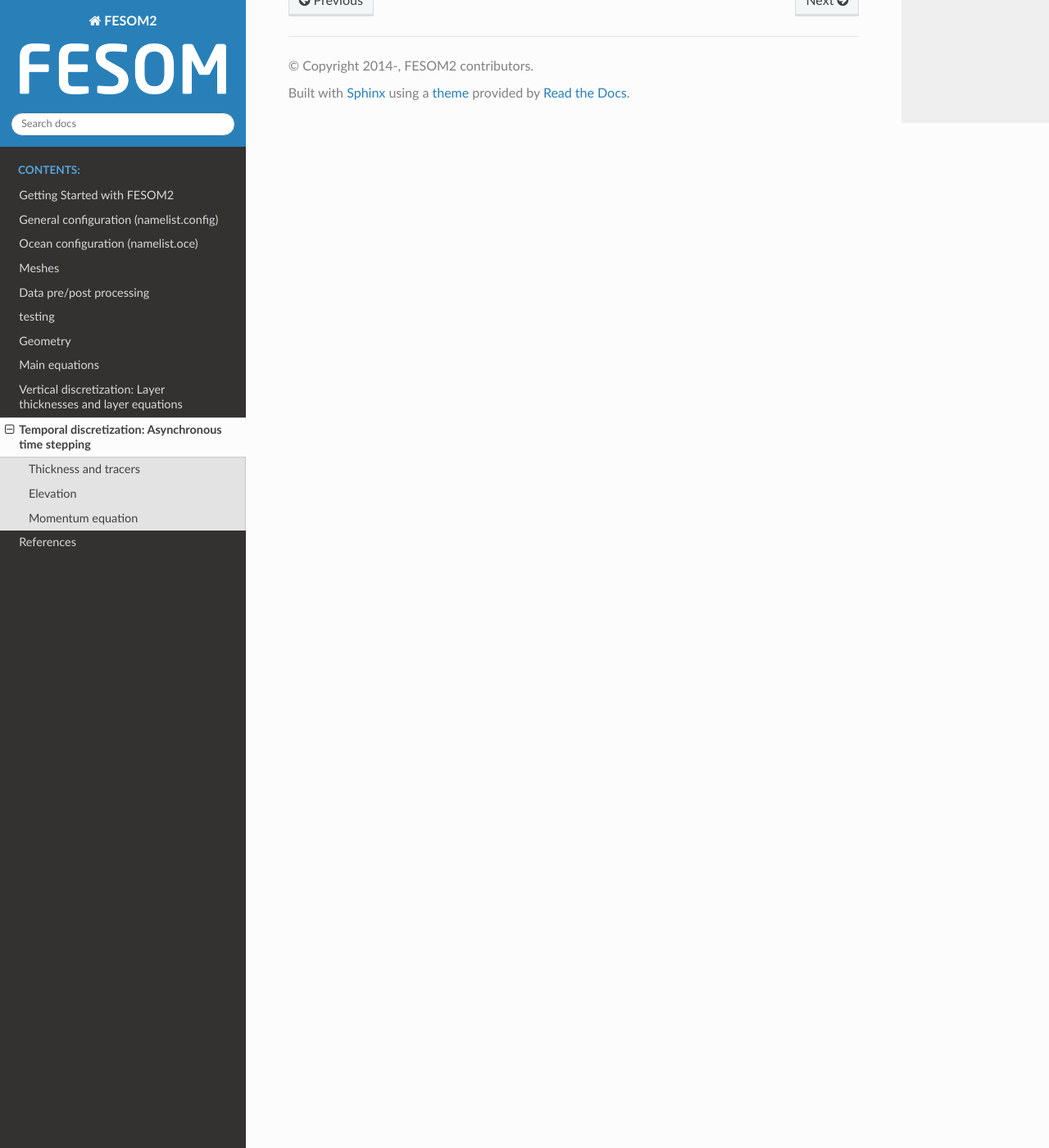
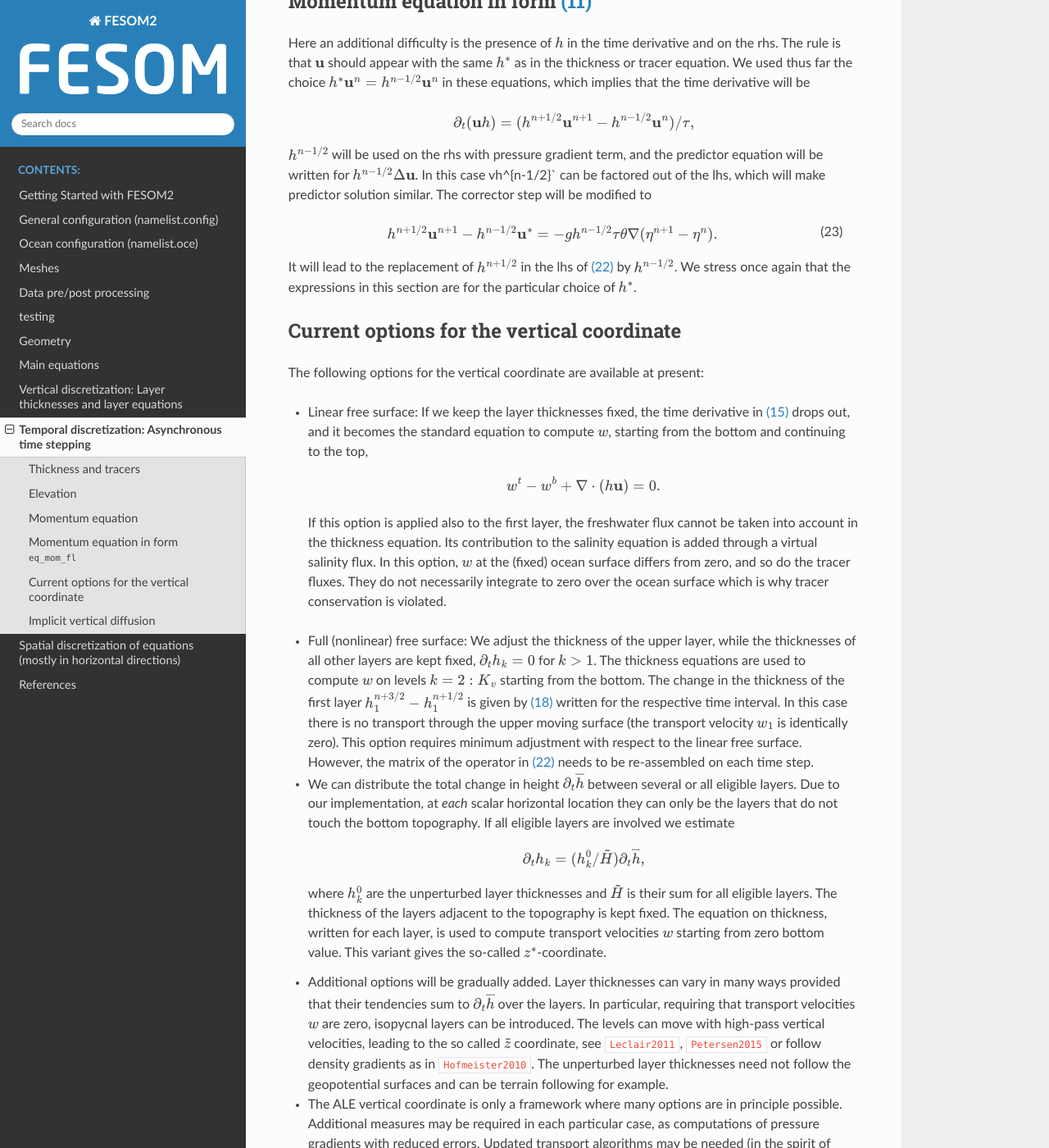
Before and after one commit to FESOM/fesom2_doc, a Sphinx documentation site: the page built from doc/temporal_discretization.rst, in a window 1280 px wide and 1400 px high, scrolled down 3528 px. Shown: the whole window at 82% size. Built offline with Sphinx 7.4.7 and the Read the Docs theme 2.0.0, drawn with Linux system fonts in a browser that asks for light colours; cross-references to code outside the pages are shown as plain code; some of the changed text lies outside the part shown.

Commit message:
Sergeys documentation

```diff
--- a/doc/index.rst
+++ b/doc/index.rst
@@ -27,6 +27,7 @@ Authors
    main_equations
    vertical_discretization
    temporal_discretization
+   spatial_discretization
    zreferences
 
 Proposed structure:
--- a/doc/temporal_discretization.rst
+++ b/doc/temporal_discretization.rst
@@ -121,3 +121,73 @@ The overall solution strategy is as follows.
 - Determine layer thicknesses and :math:`w` according to the options described below.
 
 - Advance the tracers. The implementation of implicit vertical diffusion will be detailed below.
+
+Momentum equation in form :eq:`eq_mom_fl`
+=========================================
+
+Here an additional difficulty is the presence of :math:`h` in the time derivative and on the rhs. The rule is that :math:`\mathbf{u}` should appear with the same :math:`h^*` as in the thickness or tracer equation. We used thus far the choice :math:`h^*\mathbf{u}^n=h^{n-1/2}\mathbf{u}^n` in these equations, which implies that the time derivative will be
+
+.. math::
+   \partial_t(\mathbf{u}h)=( h^{n+1/2}\mathbf{u}^{n+1}-h^{n-1/2}\mathbf{u}^n)/\tau,
+
+:math:`h^{n-1/2}` will be used on the rhs with pressure gradient term, and the predictor equation will be written for :math:`h^{n-1/2}\Delta\mathbf{u}`. In this case vh^{n-1/2}` can be factored out of the lhs, which will make predictor solution similar. The corrector step will be modified to
+
+.. math::
+   h^{n+1/2}{\bf u}^{n+1}-h^{n-1/2}{\bf u}^{*}=-gh^{n-1/2}\tau\theta\nabla(\eta^{n+1}-\eta^n).
+   :label: eq_corf1
+
+
+It will lead to the replacement of :math:`h^{n+1/2}` in the lhs of :eq:`eq_etaa` by :math:`h^{n-1/2}`. We stress once again that the expressions in this section are for the particular choice of :math:`h^*`.
+
+Current options for the vertical coordinate
+===========================================
+
+The following options for the vertical coordinate are available at present:
+
+- Linear free surface: If we keep the layer thicknesses fixed, the time derivative in :eq:`eq_ht` drops out, and it becomes the standard equation to compute :math:`w`, starting from the bottom and continuing to the top,
+
+
+  .. math::
+     w^t-w^b+\nabla\cdot({h\bf u})=0.
+
+
+ If this option is applied also to the first layer, the freshwater flux cannot be taken into account in the thickness equation. Its contribution to the salinity equation is added through a virtual salinity flux. In this option, :math:`w` at the (fixed) ocean surface differs from zero, and so do the tracer fluxes. They do not necessarily integrate to zero over the ocean surface which is why tracer conservation is violated.
+
+- Full (nonlinear) free surface: We adjust the thickness of the upper layer, while the thicknesses of all other layers are kept fixed, :math:`\partial_th_k=0` for :math:`k>1`. The thickness equations are used to compute :math:`w` on levels :math:`k=2:K_v` starting from the bottom. The change in the thickness of the first layer :math:`h^{n+3/2}_1-h^{n+1/2}_1` is given by :eq:`eq_hbar` written for the respective time interval. In this case there is no transport through the upper moving surface (the transport velocity :math:`w_1` is identically zero). This option requires minimum adjustment with respect to the linear free surface. However, the matrix of the operator in :eq:`eq_etaa` needs to be re-assembled on each time step.
+
+- We can distribute the total change in height :math:`\partial_t\overline h` between several or all eligible layers. Due to our implementation, at  *each* scalar horizontal location they can only be the layers that do not touch the bottom topography. If all eligible layers are involved we estimate
+
+
+  .. math::
+     \partial_t h_k=(h_k^0/\tilde H)\partial_t\overline h,
+
+
+  where :math:`h_k^0` are the unperturbed layer thicknesses and :math:`\tilde H` is their sum for all eligible layers. The thickness of the layers adjacent to the topography is kept fixed. The equation on thickness, written for each layer, is used to compute transport velocities :math:`w` starting from zero bottom value. This variant gives the so-called :math:`z^*`-coordinate.
+
+- Additional options will be gradually added. Layer thicknesses can vary in many ways provided that their tendencies sum to :math:`\partial_t\overline h` over the layers. In particular, requiring that transport velocities :math:`w` are zero, isopycnal layers can be introduced. The levels can move with high-pass vertical velocities, leading to the so called :math:`\tilde z` coordinate, see :cite:`Leclair2011`, :cite:`Petersen2015` or follow density gradients as in :cite:`Hofmeister2010`. The unperturbed layer thicknesses need not follow the geopotential surfaces and can be terrain following for example.
+
+- The ALE vertical coordinate is only a framework where many options are in principle possible. Additional measures may be required in each particular case, as computations of pressure gradients with reduced errors. Updated transport algorithms may be needed (in the spirit of :cite:`Lemarie2012b` to minimize spurious numerical mixing in terrain-following layers. These generalizations are among the topics of ongoing work.
+
+
+Implicit vertical diffusion
+===========================
+
+We return to the tracer equation :eq:`eq_tracert`. The vertical diffusion in this equation may present a CFL limitation and is treated implicitly.
+
+Because of varying layer thicknesses, the implementation of implicit vertical diffusion needs slight adjustment compared to the common case of fixed layers. We write, considering time levels :math:`n-1/2` and :math:`n+1/2z`,
+
+.. math::
+   h^{n+1/2}T^{n+1/2}-h^{n-1/2}T^{n-1/2}=\tau(R_T^{n}+(K_{33}\partial_zT^{n+1/2})^t-(K_{33}\partial_zT^{n+1/2})^b)
+
+
+and split it into
+
+.. math::
+   h^{n+1/2}T^{*}-h^{n-1/2}T^{n-1/2}=\tau R_T^{n}
+
+and
+
+.. math::
+   h^{n+1/2}(T^{n+1/2}-T^{*})=\tau(K_{33}\partial_z(T^{n+1/2}-T^*)+K_{33}\partial_zT^*)|^t_b.
+
+Here :math:`R_T` contains all advection terms and the terms due to the diffusion tensor except for the diagonal term with :math:`K_{33}`. The preliminary computation of :math:`T^*` are necessary to guarantee that a uniform tracer distribution stays uniform (some significant digits will be lost otherwise).
```
Also changed, not shown: doc/spatial_discretization.rst (added, +130 -0 lines).
